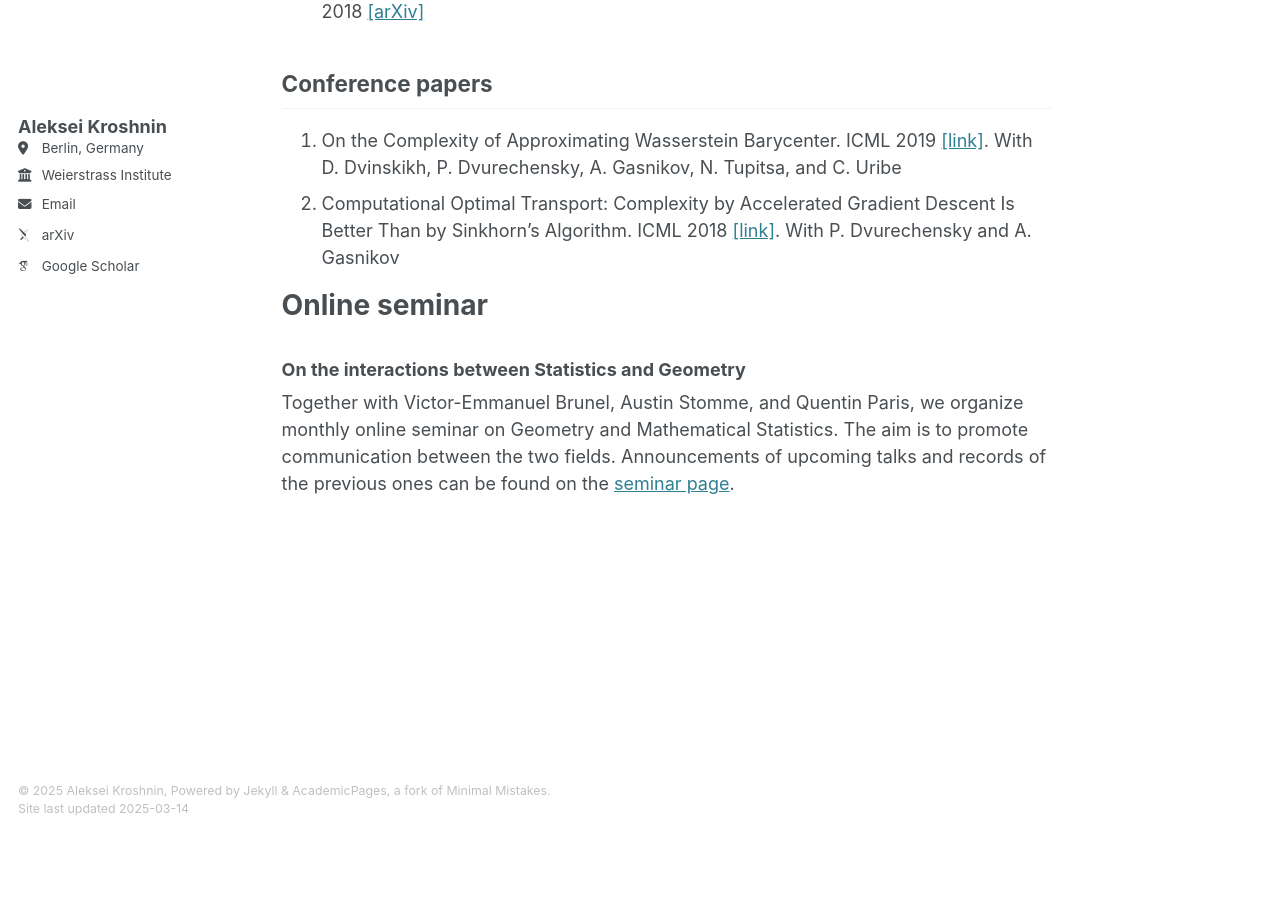
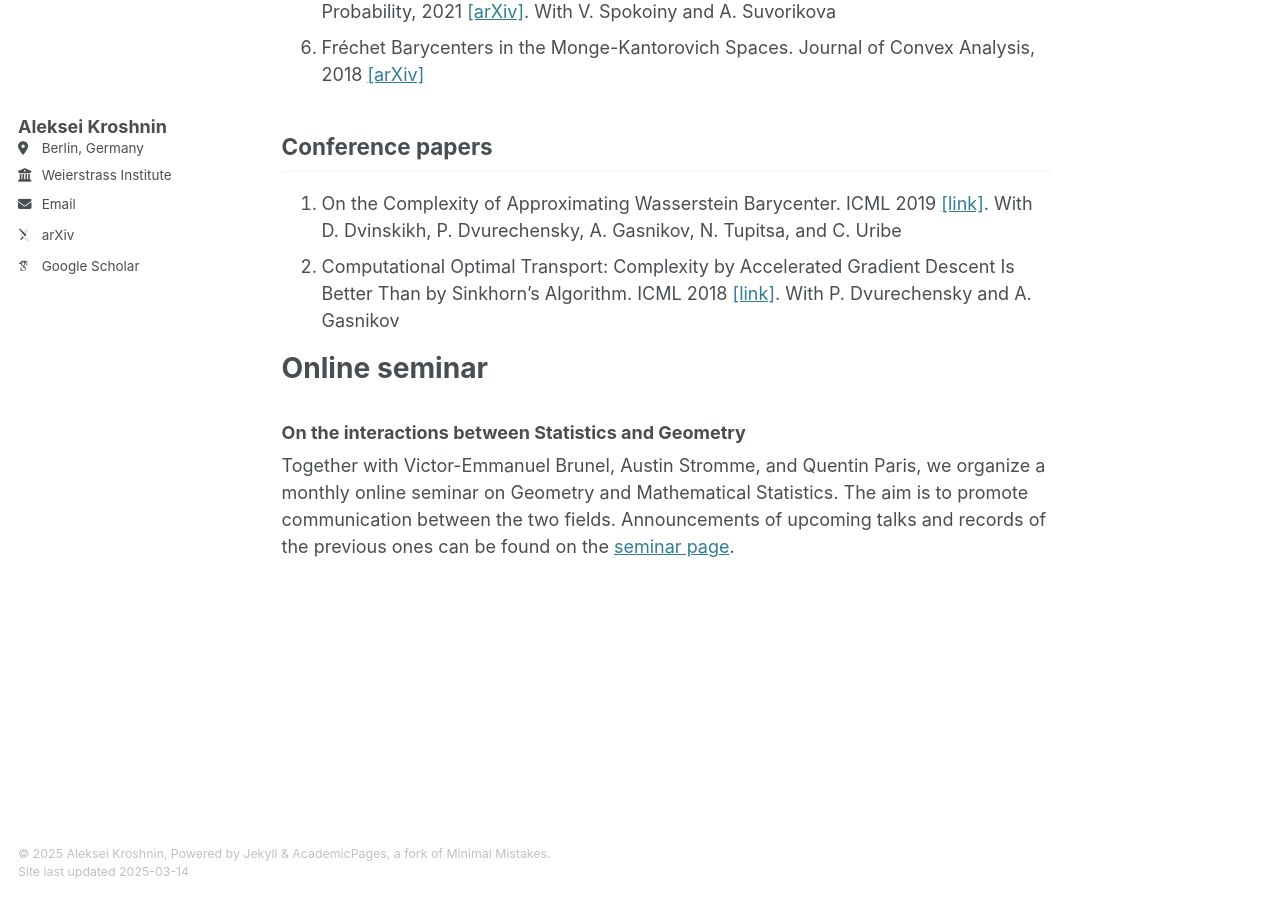
Before and after one commit to aleksei-kroshnin/aleksei-kroshnin.github.io, a Jekyll site: the page built from _pages/about.md, in a window 1280 px wide and 900 px high, scrolled down 1006 px. Built offline with Jekyll 4.4.1, drawn with Linux system fonts in a browser that asks for light colours; some web fonts are replaced; before the commit the page ends 1843 px from its top, so only the background shows below that; some of the changed text lies outside the part shown.

Commit message:
Info updated

```diff
--- a/_pages/about.md
+++ b/_pages/about.md
@@ -31,4 +32,4 @@ My main research interests are optimal transportation theory, mathematical stati
 
 # Online seminar
 ### On the interactions between Statistics and Geometry
-Together with Victor-Emmanuel Brunel, Austin Stomme, and Quentin Paris, we organize monthly online seminar on Geometry and Mathematical Statistics. The aim is to promote communication between the two fields. Announcements of upcoming talks and records of the previous ones can be found on the [seminar page](https://qparis-math.github.io/seminar/).
+Together with Victor-Emmanuel Brunel, Austin Stromme, and Quentin Paris, we organize a monthly online seminar on Geometry and Mathematical Statistics. The aim is to promote communication between the two fields. Announcements of upcoming talks and records of the previous ones can be found on the [seminar page](https://qparis-math.github.io/seminar/).
```
Also changed, not shown: other parts of _pages/about.md (+1 -0 lines).
